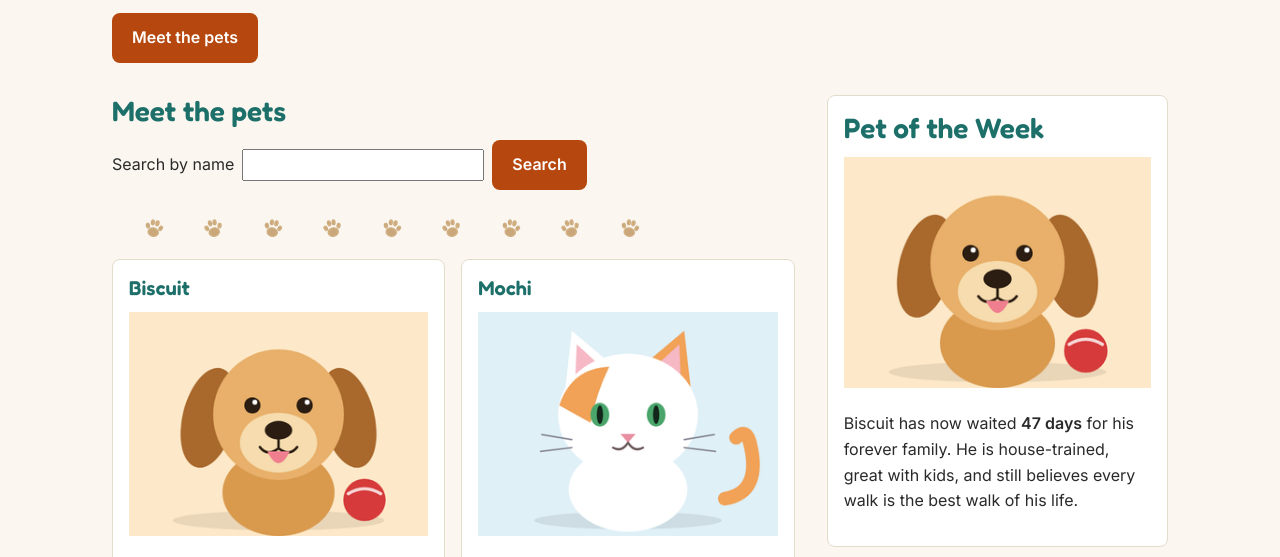
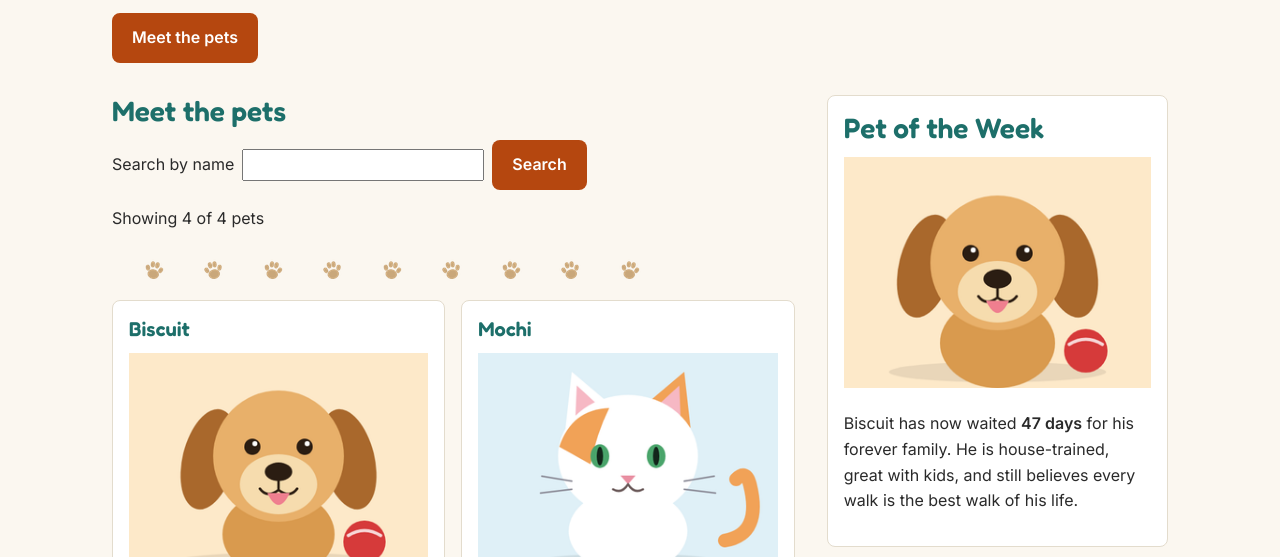
Before and after one commit to CC09092025/pews_haven_3, a plain HTML site: page index.html in a window 1280 px wide. Shown: the part 231-788 px from the top of the page. Drawn offline with Linux system fonts and the light colour scheme.

Commit message:
Link script.js and show the pet count.

```diff
--- a/index.html
+++ b/index.html
@@ -11,6 +11,7 @@
             rel="stylesheet"
         />
         <link rel="stylesheet" href="styles.css" />
+        <script src="script.js" defer></script>
         <script src="script.js" defer></script>
     </head>
     <body>
--- a/script.js
+++ b/script.js
@@ -1,2 +1,7 @@
 // script.js - Northern Paws Rescue
 // Class Activity 5: you will write this file, step by step.
+const petItems = document.querySelectorAll(".pet-list li");
+const petCount = document.querySelector("#pet-count");
+
+petCount.textContent =
+  "Showing " + petItems.length + " of " + petItems.length + " pets";
```
